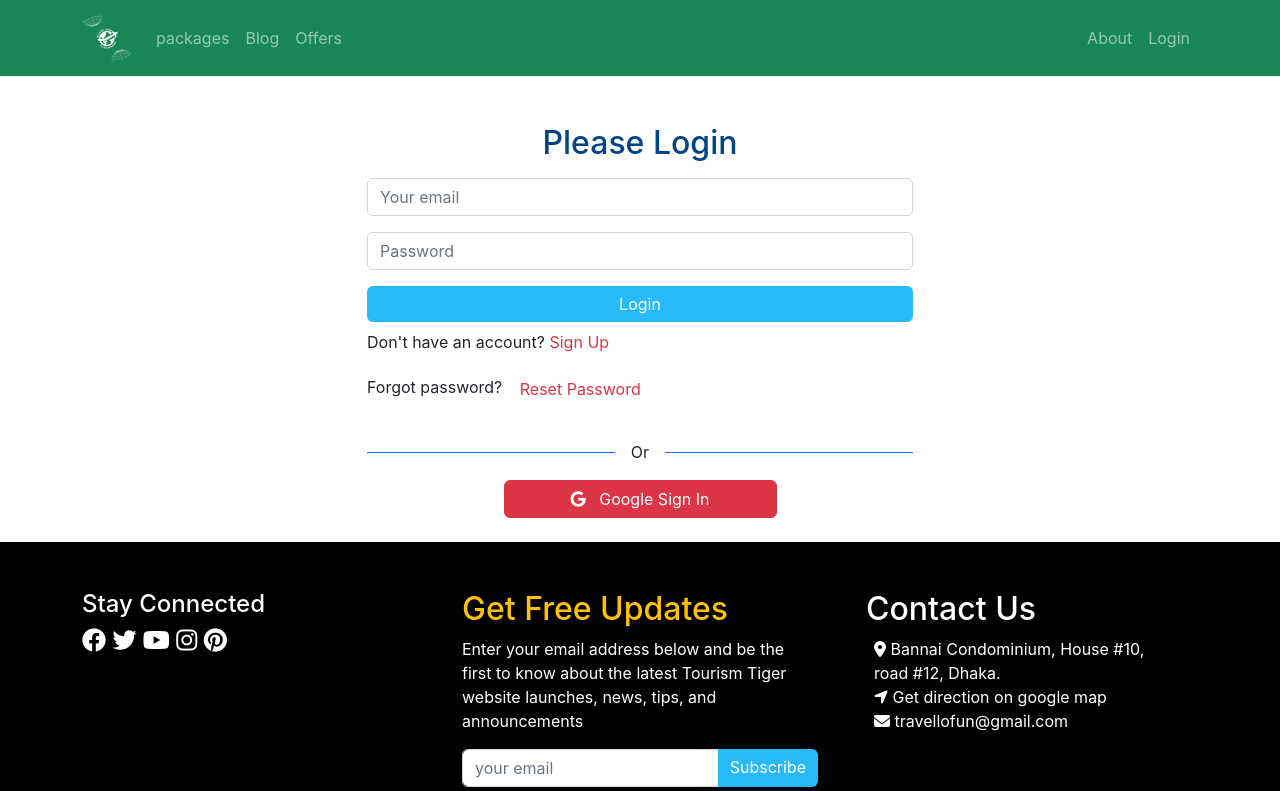
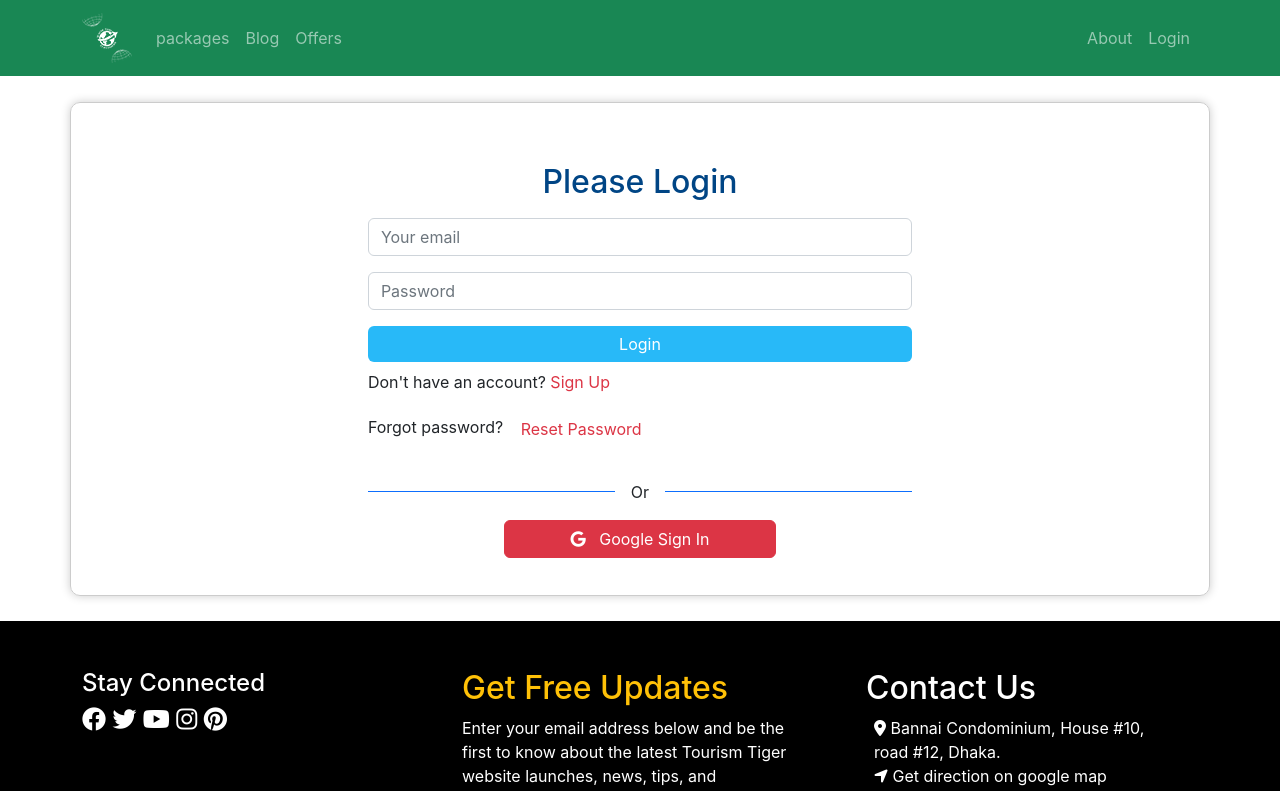
Before and after one commit to SifatNiloy/travelofun-client, a React (Create React App) app: page /login in a window 1280 px wide. Shown: the top 791 px of the page. Built offline with nearby package versions, Linux system fonts and the light colour scheme; no server answers.

Commit message:
apikey updated

```diff
--- a/package.json
+++ b/package.json
@@ -12,7 +12,8 @@
     "@testing-library/user-event": "^13.5.0",
     "axios": "^1.1.3",
     "bootstrap": "^5.2.2",
-    "firebase": "^9.13.0",
+    "dotenv": "^16.4.5",
+    "firebase": "^9.23.0",
     "react": "^18.2.0",
     "react-bootstrap": "^2.5.0",
     "react-dom": "^18.2.0",
--- a/src/components/Home/Offers/Offers.css
+++ b/src/components/Home/Offers/Offers.css
@@ -11,6 +11,8 @@
 
 .card-offer:hover {
   transform: scale(1.05);
+  z-index: 1;
+  background-color: #e8f2e1;
 }
 
 .price {
--- a/src/components/Home/Offers/Offers.js
+++ b/src/components/Home/Offers/Offers.js
@@ -17,7 +17,7 @@ const Offers = () => {
   return (
     <div className="offer-page">
       <div className="py-4 container">
-        <h2 className="text-center mt-2 display-4 fw-bold">Special Offers</h2>
+        <h2 className="text-center mt-2  display-4 fw-bold">Special Offers</h2>
         <div className="exclusive-discount text-center">
           <h3 className="ms-5">
             Explore exclusive travel deals for every season
@@ -35,7 +35,7 @@ const Offers = () => {
               className="col-sm-12 col-md-6 col-lg-4 mt-2 card-offer"
             >
               <Card.Img variant="top" src={product.image} />
-              <Card.Body>
+              <Card.Body >
                 <Card.Title>{product.name}</Card.Title>
                 <Card.Text>
                   <p className="price">Price: ${product.price}</p>
--- a/src/components/Login/Login/Login.css
+++ b/src/components/Login/Login/Login.css
@@ -1,3 +1,12 @@
 .login-title {
     color: rgb(0, 69, 133);
 }
+
+.login-container{
+    margin-top: 2%;
+    margin-bottom: 2%;
+    padding: 1%;
+    border: 1px solid #ccc;
+    border-radius: 10px;
+    box-shadow: 0 0 10px 0 #ccc;
+}
--- a/src/components/Login/Register/Register.js
+++ b/src/components/Login/Register/Register.js
@@ -10,9 +10,9 @@ import Loading from "../../Shared/Loading/Loading";
 
 const Register = () => {
   const [agree, setAgree] = useState(false);
-  const [createUserWithEmailAndPassword, user, loading, ] =
+  const [createUserWithEmailAndPassword, user, loading] =
     useCreateUserWithEmailAndPassword(auth, { sendEmailVerification: true });
-  const [updateProfile, updating,] = useUpdateProfile(auth);
+  const [updateProfile, updating] = useUpdateProfile(auth);
   const nameRef = useRef("");
   const emailRef = useRef("");
   const passwordRef = useRef("");
@@ -31,12 +31,18 @@ const Register = () => {
     const name = nameRef.current.value;
     const email = emailRef.current.value;
     const password = passwordRef.current.value;
-    // const agree = event.target.terms.checked;
 
-    createUserWithEmailAndPassword(email, password);
-    await updateProfile({ displayName: name });
-    console.log("Updated profile");
+    try {
+      await createUserWithEmailAndPassword(email, password);
+      await updateProfile(auth.currentUser, { displayName: name });
+      console.log("Updated profile");
+      navigate("/home");
+    } catch (error) {
+      console.error("Error during registration:", error.message);
+      // Handle the error (show a message to the user, etc.)
+    }
   };
+
   return (
     <div className="container w-50 mx-auto">
       <h2 className="login-title  text-center mt-5 mb-3">Please register</h2>
@@ -68,7 +74,7 @@ const Register = () => {
         </Form.Group>
         <Form.Group className="mb-3" controlId="formBasicCheckbox">
           <Form.Check
-            onClick={() => setAgree(!agree)}
+            onChange={() => setAgree(!agree)}
             type="checkbox"
             name="terms"
             id="terms"
```
Also changed, not shown: 1 other file (tests, documents, lock files or other folders).
